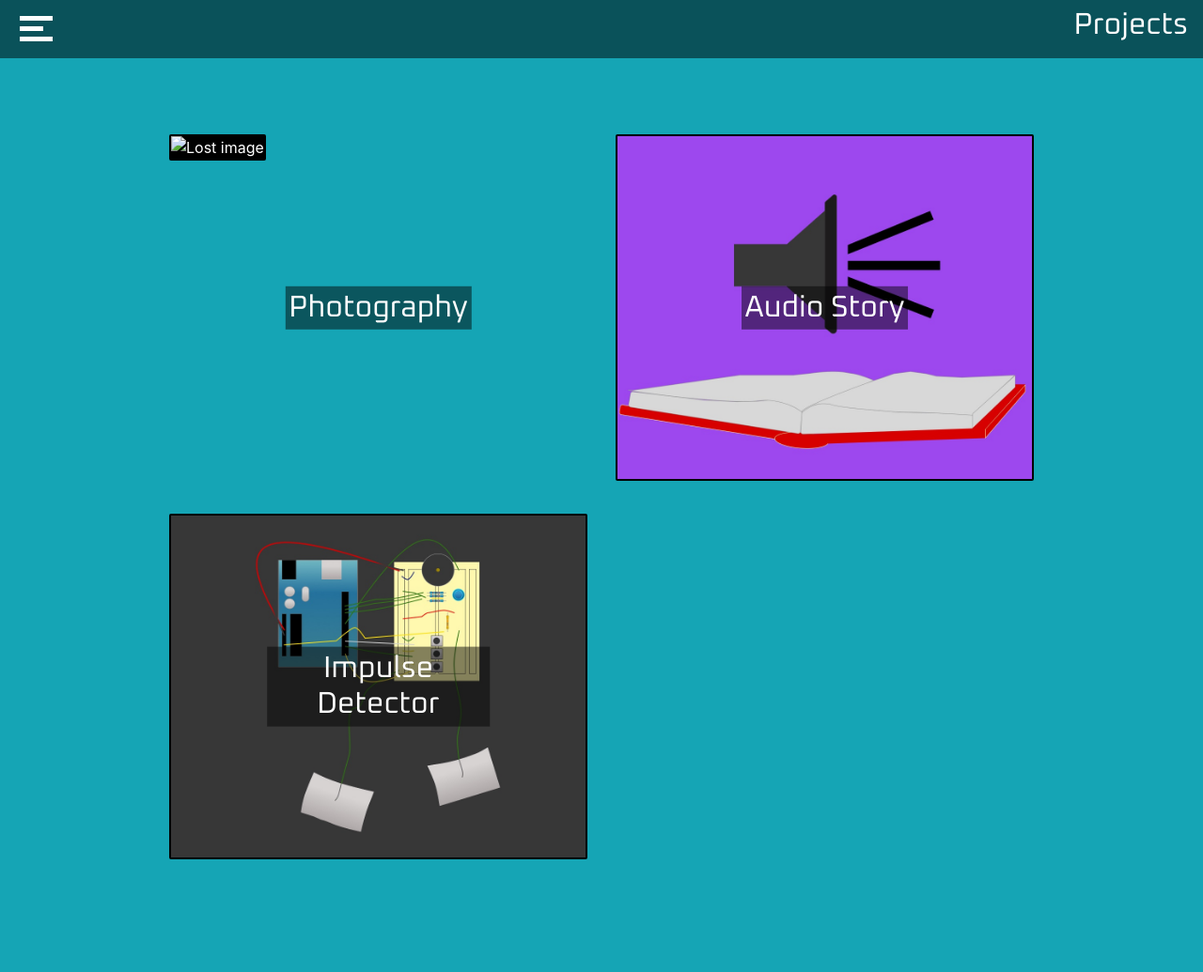
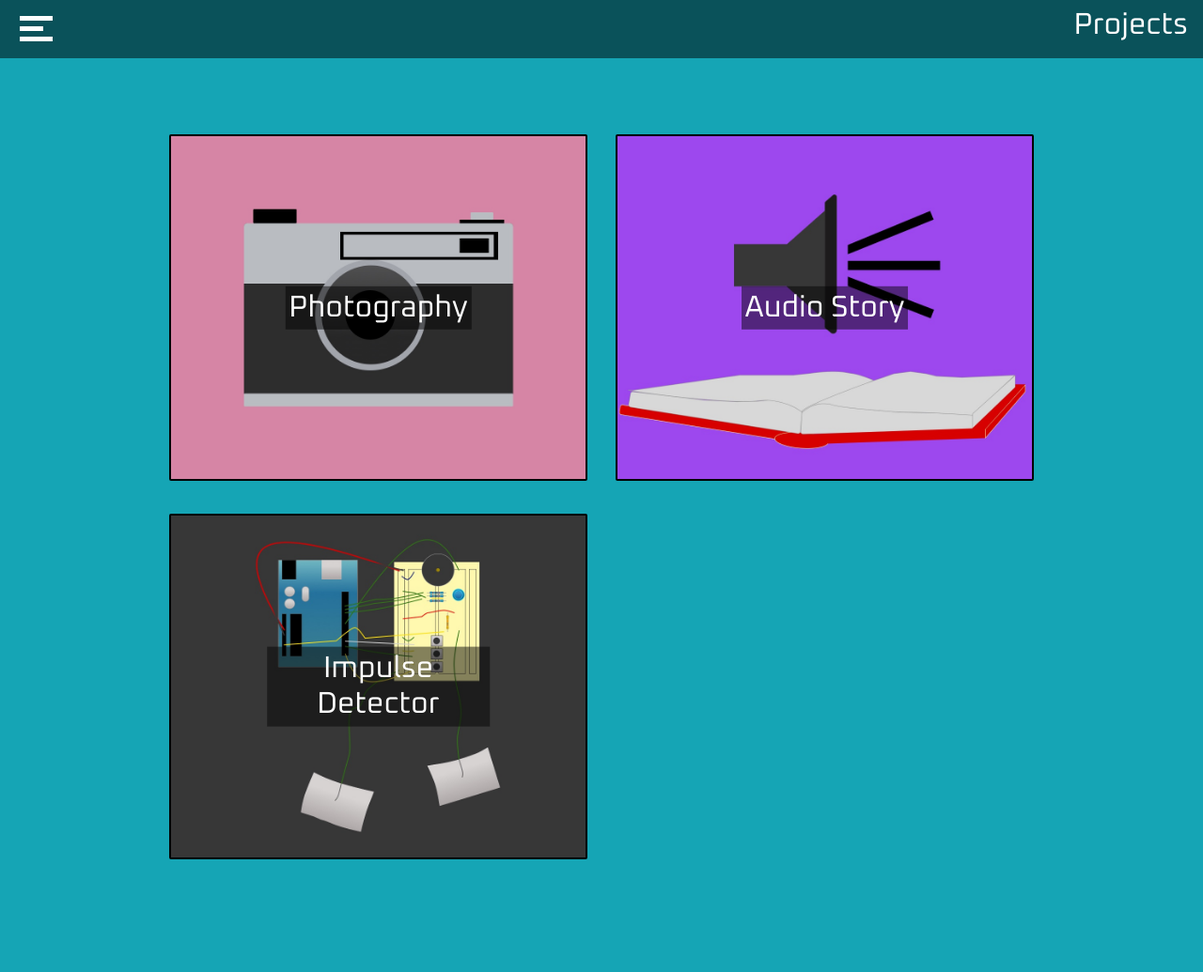
Before and after one commit to Tony8egan/AnthonyEgansSiteCS6041.io, a Jekyll site: the page built from Projects.markdown, in a window 1280 px wide. Shown: the whole page at 94% size. Built offline with Jekyll 4.4.1, drawn with Linux system fonts in a browser that asks for light colours; nearby versions of some CDN libraries.

Commit message:
Update Projects.html

```diff
--- a/_layouts/Projects.html
+++ b/_layouts/Projects.html
@@ -50,7 +50,7 @@
             <div class="col-sm-5" style="margin-top:35px">
 
                 <a href="/Photography.html" class ="imageButton">
-                  <img src="images/PhotographyIcon.jpg" alt="Lost image" style="object-fit: cover;border: 2px solid black;border-radius: 2px;background-color: black">
+                  <img src="images/Photography/PhotographyIcon.jpg" alt="Lost image" style="object-fit: cover;border: 2px solid black;border-radius: 2px;background-color: black">
                   <H2 class="centered imageButtonText">Photography</H2>
                 </a>
             </div>
```
